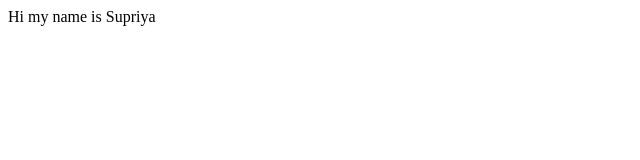
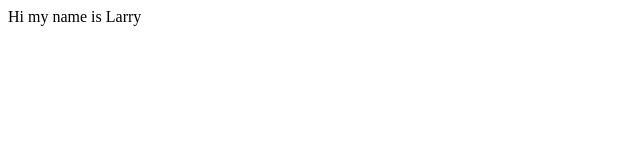
Before and after one commit to masterJmwofford/this_is_an_example, a plain HTML site: page index.html in a window 1280 px wide. Shown: the full height of the page, 0-640 px from the left. Drawn offline with Linux system fonts and the light colour scheme.

Commit message:
this is right after that

```diff
--- a/index.html
+++ b/index.html
@@ -10,7 +10,7 @@
     </head>
     <body>
 
-        Hi my name is Supriya
+        Hi my name is Larry
 
 
         <script src="app.js" async defer></script>
```
